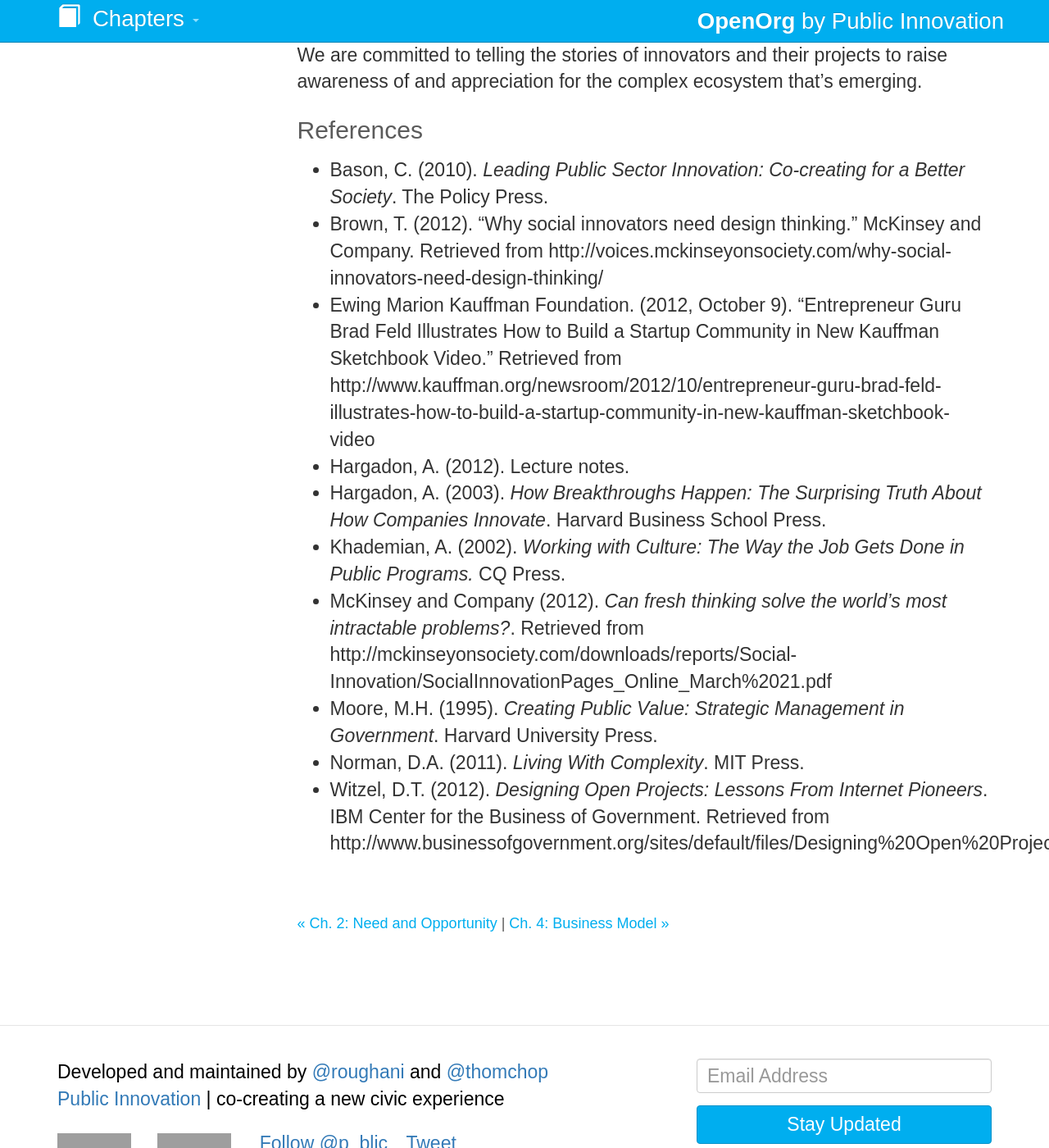
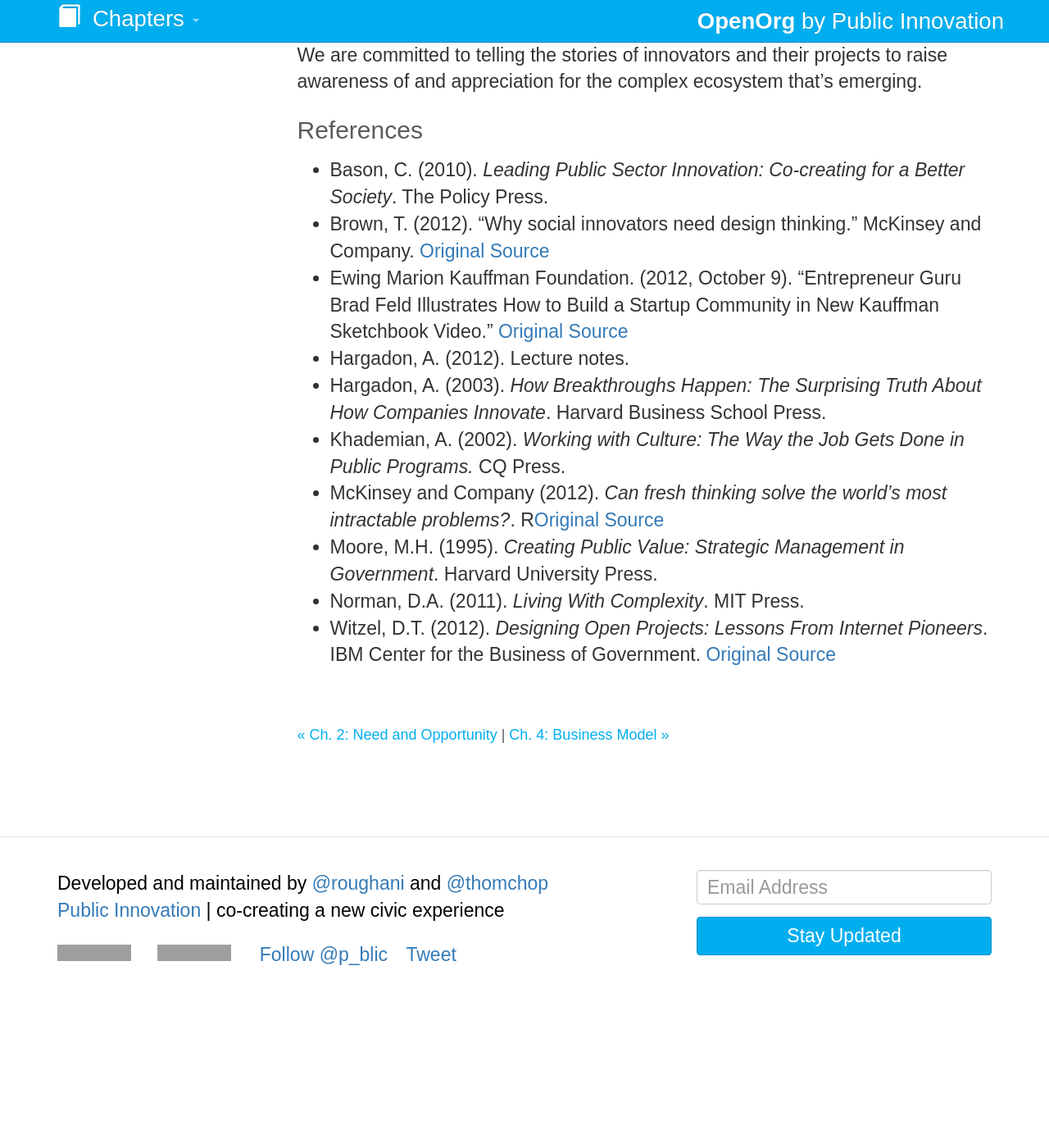
Before and after one commit to publicinnovation/openorg, a Jekyll site: the page built from chapters/3_social-impact-model.md, in a window 1280 px wide and 1400 px high, scrolled down 15652 px. Shown: the whole window at 82% size. Built offline with Jekyll 4.4.1, drawn with Linux system fonts in a browser that asks for light colours; nearby versions of some CDN libraries; Markdown is read by kramdown in place of the engine named in the settings; comment, search, counter and statistics services are not loaded; after the commit the page ends 16883 px from its top, so only the background shows below that; grey boxes are pictures that could not be loaded.

Commit message:
fix js scroll conflict w/ http links in references

```diff
--- a/_layouts/default.html
+++ b/_layouts/default.html
@@ -5,7 +5,7 @@
   <meta name="viewport" content="width=device-width, initial-scale=1.0">
   <meta name="description" content="We&#039;re a place-based, impact-focused civic startup working to build a civic innovation + social entrepreneurship ecosystem in the Sacramento region. And this is our plan.">
   <meta name="author" content="Public Innovation">
-  <title>#OpenOrg by Public Innovation | {{ page.title }}</title>
+  <title>OpenOrg by Public Innovation | {{ page.title }}</title>
 
   <link rel="stylesheet" href="//netdna.bootstrapcdn.com/bootstrap/3.0.0/css/bootstrap.min.css">
   <link rel="stylesheet" href="/css/docs.css">
--- a/chapters/3_social-impact-model.md
+++ b/chapters/3_social-impact-model.md
@@ -264,15 +264,15 @@
 ## References
 
 - Bason, C. (2010). *Leading Public Sector Innovation: Co-creating for a Better Society*. The Policy Press.
-- Brown, T. (2012). "Why social innovators need design thinking." McKinsey and Company. Retrieved from http://voices.mckinseyonsociety.com/why-social-innovators-need-design-thinking/
-- Ewing Marion Kauffman Foundation. (2012, October 9). "Entrepreneur Guru Brad Feld Illustrates How to Build a Startup Community in New Kauffman Sketchbook Video." Retrieved from http://www.kauffman.org/newsroom/2012/10/entrepreneur-guru-brad-feld-illustrates-how-to-build-a-startup-community-in-new-kauffman-sketchbook-video
+- Brown, T. (2012). "Why social innovators need design thinking." McKinsey and Company. [Original Source](http://voices.mckinseyonsociety.com/why-social-innovators-need-design-thinking/)
+- Ewing Marion Kauffman Foundation. (2012, October 9). "Entrepreneur Guru Brad Feld Illustrates How to Build a Startup Community in New Kauffman Sketchbook Video." [Original Source](http://www.kauffman.org/newsroom/2012/10/entrepreneur-guru-brad-feld-illustrates-how-to-build-a-startup-community-in-new-kauffman-sketchbook-video)
 - Hargadon, A. (2012). Lecture notes.
 - Hargadon, A. (2003). *How Breakthroughs Happen: The Surprising Truth About How Companies Innovate*. Harvard Business School Press.
 - Khademian, A. (2002). *Working with Culture: The Way the Job Gets Done in Public Programs.* CQ Press.
-- McKinsey and Company (2012). *Can fresh thinking solve the world’s most intractable problems?*. Retrieved from http://mckinseyonsociety.com/downloads/reports/Social-Innovation/SocialInnovationPages_Online_March%2021.pdf
+- McKinsey and Company (2012). *Can fresh thinking solve the world’s most intractable problems?*. R[Original Source](http://mckinseyonsociety.com/downloads/reports/Social-Innovation/SocialInnovationPages_Online_March%2021.pdf)
 - Moore, M.H. (1995). *Creating Public Value: Strategic Management in Government*. Harvard University Press.
 - Norman, D.A. (2011). *Living With Complexity*. MIT Press.
-- Witzel, D.T. (2012). *Designing Open Projects: Lessons From Internet Pioneers*. IBM Center for the Business of Government. Retrieved from http://www.businessofgovernment.org/sites/default/files/Designing%20Open%20Projects.pdf
+- Witzel, D.T. (2012). *Designing Open Projects: Lessons From Internet Pioneers*. IBM Center for the Business of Government. [Original Source](http://www.businessofgovernment.org/sites/default/files/Designing%20Open%20Projects.pdf)
 
 <br />
 
```
Also changed, not shown: chapters/2_need-and-opportunity.md (+3 -3 lines).
